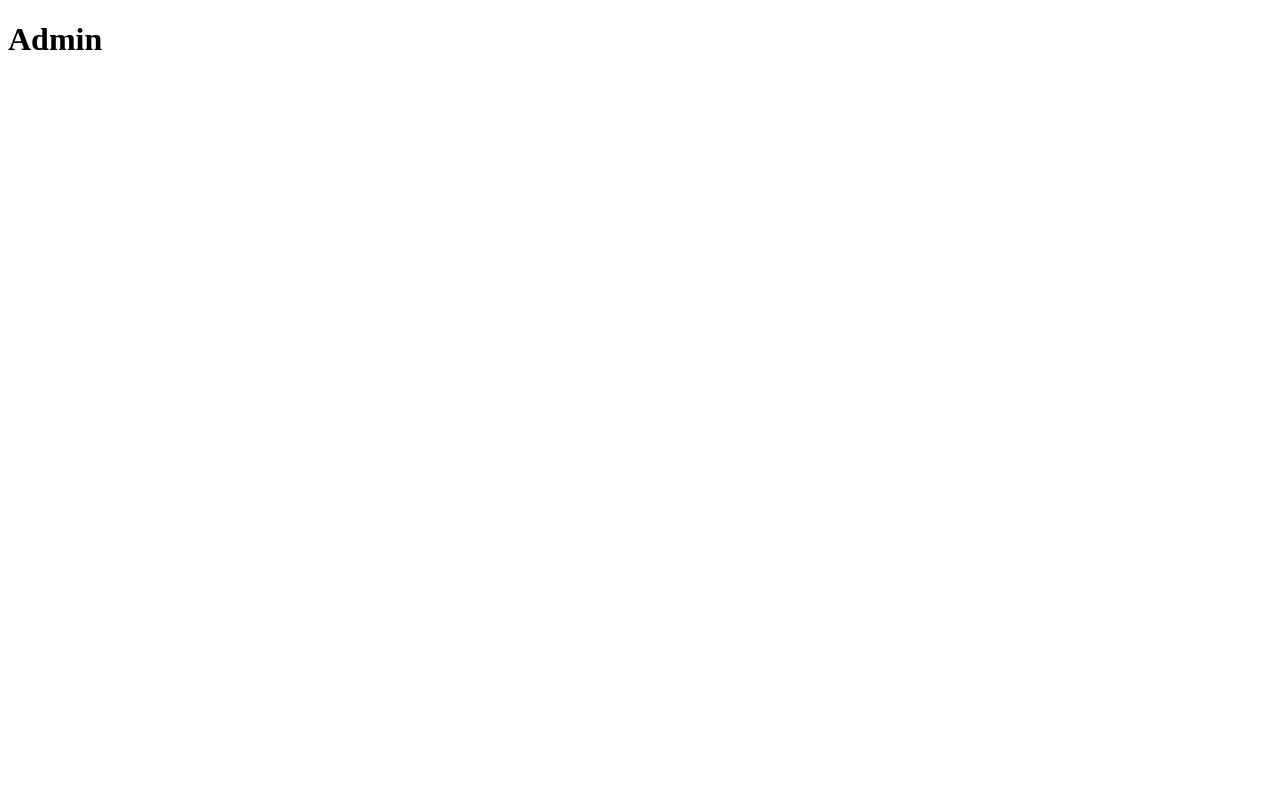
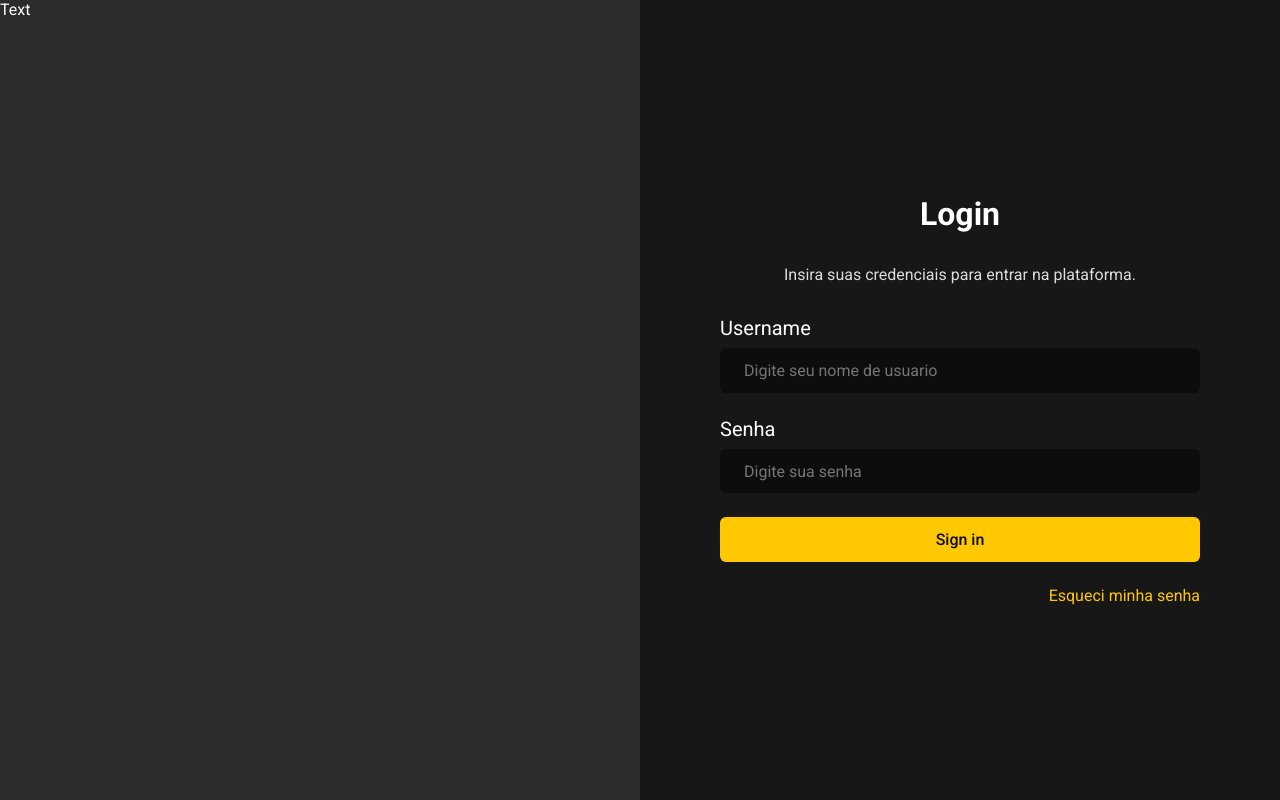
Before and after one commit to Byte3-TI-ltda/ESF-LP-09-23-ADMIN, a React (Vite) app: page /login in a window 1280 px wide. Built offline with nearby package versions, Linux system fonts and the light colour scheme.

Commit message:
Login form routing and validation

```diff
--- a/index.html
+++ b/index.html
@@ -5,6 +5,9 @@
   <meta charset="UTF-8" />
   <link rel="icon" type="image/svg+xml" href="/vite.svg" />
   <meta name="viewport" content="width=device-width, initial-scale=1.0" />
+  <link rel="preconnect" href="https://fonts.googleapis.com" />
+  <link rel="preconnect" href="https://fonts.gstatic.com" crossOrigin="anonymous">
+  <link href="https://fonts.googleapis.com/css2?family=Roboto:wght@300;400;500;700&display=swap" rel="stylesheet" />
   <title>Painel Admin</title>
 </head>
 
--- a/package.json
+++ b/package.json
@@ -12,7 +12,9 @@
   "dependencies": {
     "react": "^18.2.0",
     "react-dom": "^18.2.0",
+    "react-hook-form": "^7.46.2",
     "react-icons": "^4.11.0",
+    "react-router-dom": "^6.16.0",
     "styled-components": "^6.0.8"
   },
   "devDependencies": {
--- a/src/App.tsx
+++ b/src/App.tsx
@@ -1,6 +1,17 @@
+import { BrowserRouter, Routes, Route } from 'react-router-dom';
+import Dashboard from './pages/Dashboard';
+import Login from './pages/Login';
+import { GlobalStyles } from './styles/global';
+
 function App() {
   return (
-    <h1>Admin</h1>
+    <BrowserRouter>
+      <GlobalStyles />
+      <Routes>
+        <Route path='/' element={<Dashboard />} />
+        <Route path='/login' element={<Login />} />
+      </Routes>
+    </BrowserRouter>
   )
 }
 
--- /dev/null
+++ b/src/pages/Dashboard/index.tsx
@@ -0,0 +1,5 @@
+export default function Dashboard() {
+    return (
+        <h1>Dashboard</h1>
+    )
+}
--- /dev/null
+++ b/src/pages/Login/index.tsx
@@ -0,0 +1,58 @@
+import { useNavigate } from 'react-router-dom';
+import { useForm, SubmitHandler } from "react-hook-form";
+
+import { Banner, LoginContainer, LoginFormContainer } from "./styles";
+
+type InputProps = {
+    username: string
+    password: string;
+}
+
+export default function Login() {
+    const navigate = useNavigate();
+
+    function handleRedirectUser() {
+        navigate('/')
+    }
+
+    const {
+        register,
+        handleSubmit,
+        formState: { errors },
+    } = useForm<InputProps>()
+
+    const onSubmit: SubmitHandler<InputProps> = (data) => {
+        handleRedirectUser();
+        console.log(data)
+    }
+
+    return (
+        <LoginContainer>
+            <Banner>
+                Text
+            </Banner>
+            <LoginFormContainer>
+                <h1>Login</h1>
+                <p>Insira suas credenciais para entrar na plataforma.</p>
+
+                <form onSubmit={handleSubmit(onSubmit)}>
+
+                    <div>
+                        <label htmlFor="">Username</label>
+                        <input type="text" placeholder="Digite seu nome de usuario" {...register("username", { required: true })} />
+                        {errors.username && <span>Este campo é obrigatório</span>}
+                    </div>
+
+                    <div>
+                        <label htmlFor="">Senha</label>
+                        <input type="password" placeholder="Digite sua senha" {...register("password", { required: true })} />
+                        {errors.password && <span>Este campo é obrigatório</span>}
+                    </div>
+
+                    <button>Sign in</button>
+                    <a href="">Esqueci minha senha</a>
+                </form>
+            </LoginFormContainer>
+        </LoginContainer>
+    )
+}
--- /dev/null
+++ b/src/pages/Login/styles.ts
@@ -0,0 +1,82 @@
+import styled from "styled-components";
+
+export const LoginContainer = styled.div`
+    display: grid;
+    grid-template-columns: repeat(2, 1fr);
+    height: 100%;
+`
+
+export const Banner = styled.div`
+    width: 100%;
+    background-color: var(--gray-300);
+`;
+
+export const LoginFormContainer = styled.div`
+    width: 100%;
+    background-color: var(--background);
+    display: flex;
+    flex-direction: column;
+    align-items: center;
+    justify-content: center;
+    gap: 2rem;
+
+    p {
+        color: var(--gray-100)
+    }
+
+    form {
+        display: flex;
+        flex-direction: column;
+        gap: 1.5rem;
+        width: 30rem;
+
+        div {
+            display: flex;
+            flex-direction: column;
+            gap: 0.5rem;
+        }
+
+        input {
+            padding: 0.8rem 1.5rem;
+            width: 100%;
+            border: none;
+            border-radius: 6px;
+            background: var(--input-bg);
+            color: var(--text-color);
+
+            &:focus {
+                outline-color: var(--accent-color);
+                outline-width: 2px;
+                outline-style: solid;
+            }
+        }
+
+        button {
+            display: flex;
+            flex: 1;
+            align-items: center;
+            justify-content: center;
+            border: none;
+            border-radius: 6px;
+            font-size: var(--subtitle-text);
+            color: var(--text-color);
+            background: var(--accent-color);
+            padding: 0.8rem 1.5rem;
+            transition: 0.2s;
+            color: var(--input-bg);
+
+            &:hover {
+                opacity: 0.9;
+            }
+        }
+
+        a {
+            width: fit-content;
+            margin-left: auto;
+        }
+
+        span {
+            color: var(--danger-color);
+        }
+    }
+`;
--- /dev/null
+++ b/src/styles/global.ts
@@ -0,0 +1,64 @@
+import { createGlobalStyle } from 'styled-components';
+
+export const GlobalStyles = createGlobalStyle`
+  /* Cores para o modo escuro */
+  :root {
+    /* Cores */
+    --background: #171717; /* Cor de fundo */
+    --text-color: #ffffff; /* Cor do texto principal */
+    --accent-color: #FFC800; /* Cor de destaque/acento */
+    --input-bg: #0D0D0D;
+    --input-color: #555758;
+    --danger-color: #ef233c;
+
+    --gray-300: #2C2C2C;
+    --gray-200: #474747;
+    --gray-100: #dcdcdd;
+
+
+    /* Tamanho de fontes */
+    --title-size: 2rem;
+    --subtitle-size: 1.5rem;
+    --label-size: 1.25rem;
+    --text-size: 1rem;
+  }
+
+  /* Outros estilos globais */
+
+  * {
+    margin: 0;
+    padding: 0;
+    box-sizing: border-box;
+  }
+
+  body {
+    background-color: var(--background);
+    color: var(--text-color);
+    font-family: 'Roboto', sans-serif;
+    height: 100vh;
+  }
+
+  #root {
+    height: 100%;
+  }
+
+  button {
+    cursor: pointer;
+    font-family: 'Roboto', sans-serif;
+    font-weight: 500;
+  }
+
+  input {
+    font-family: 'Roboto', sans-serif;
+    font-size: var(--text-size)
+  }
+
+  label {
+    font-size: var(--label-size)
+  }
+
+  a {
+    text-decoration: none;
+    color: var(--accent-color);
+  }
+`;
```
Also changed, not shown: src/pages/Dashboard/styles.ts (added), 1 other file (tests, documents, lock files or other folders).
